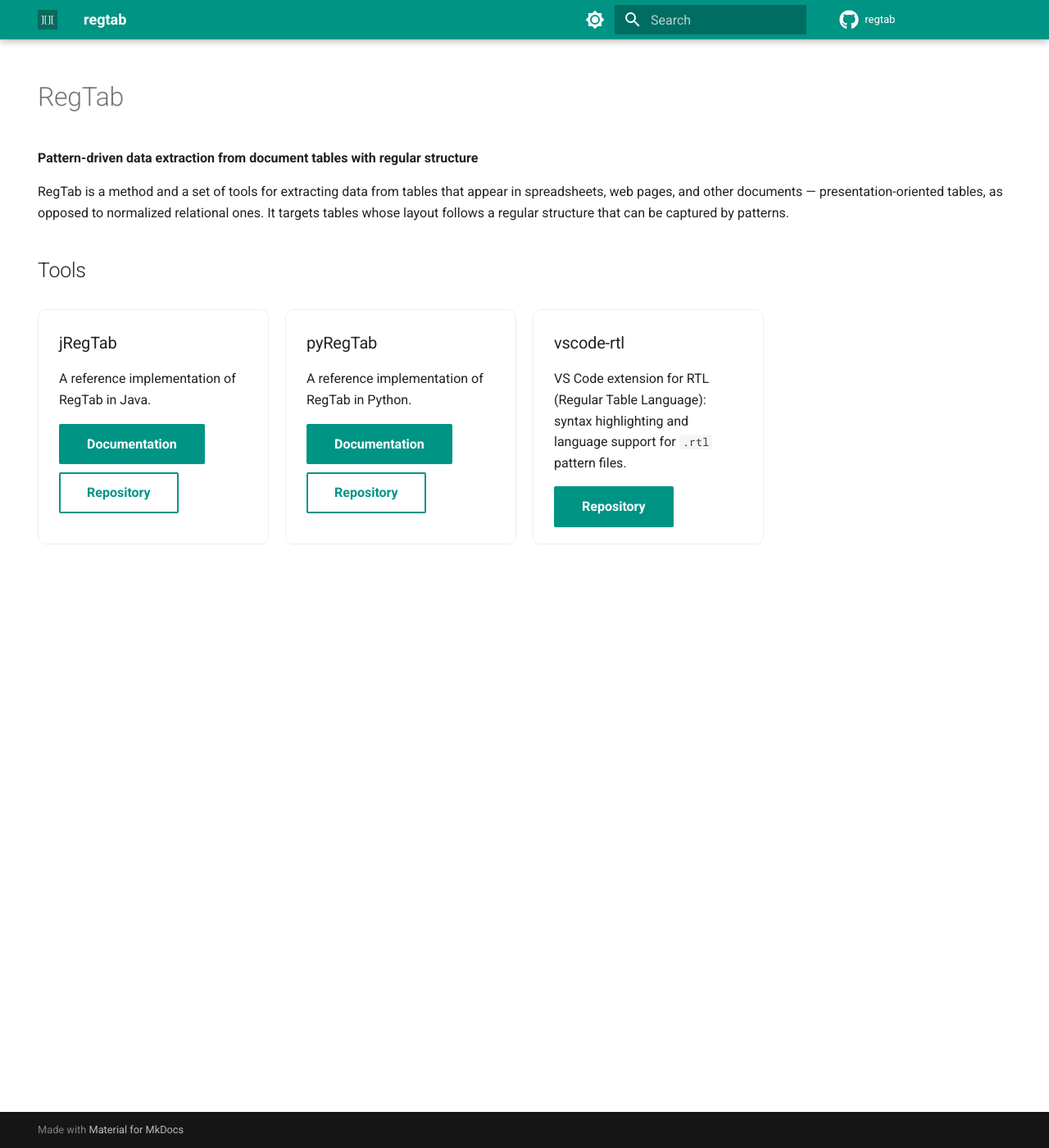
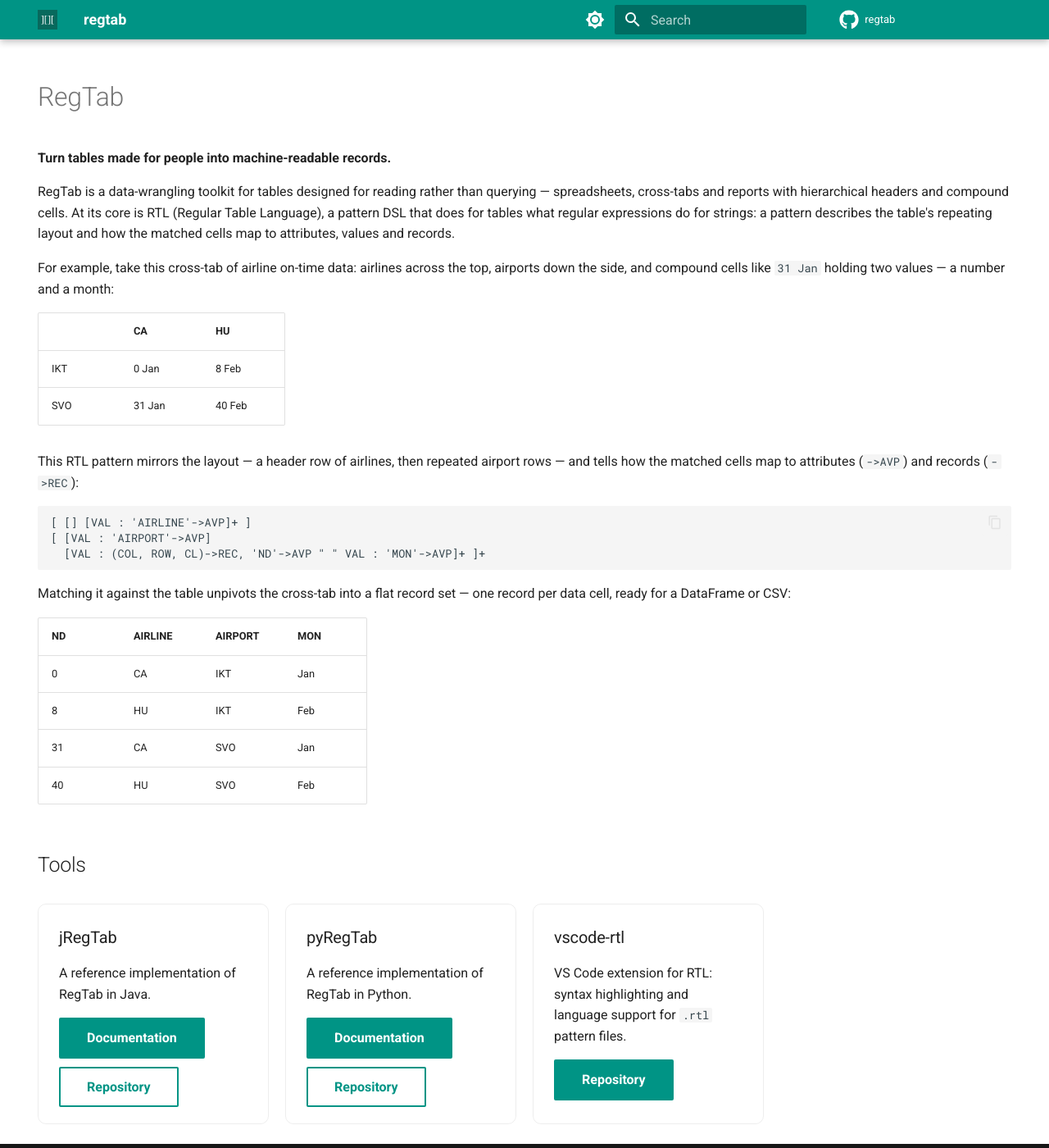
Before and after one commit to regtab/regtab.github.io, an MkDocs documentation site: the page built from docs/index.md, in a window 1280 px wide and 1400 px high. Shown: the whole window at 82% size. Built offline with MkDocs 1.6.1 and Material for MkDocs 9.7.7, drawn with Linux system fonts in a browser that asks for light colours.

Commit message:
Rewrite home page intro around RTL with a worked example
Replace the generic tagline and description with one centered on RTL
(Regular Table Language), and add a before/pattern/after example: an
airline on-time cross-tab, the RTL pattern that matches it, and the
flat record set it unpivots into.

Co-Authored-By: Claude Sonnet 5 <noreply@anthropic.com>

````diff
--- a/docs/index.md
+++ b/docs/index.md
@@ -6,12 +6,43 @@ hide:
 
 # RegTab
 
-**Pattern-driven data extraction from document tables with regular structure**
+**Turn tables made for people into machine-readable records.**
 
-RegTab is a method and a set of tools for extracting data from tables that
-appear in spreadsheets, web pages, and other documents — presentation-oriented
-tables, as opposed to normalized relational ones. It targets tables whose
-layout follows a regular structure that can be captured by patterns.
+RegTab is a data-wrangling toolkit for tables designed for reading rather
+than querying — spreadsheets, cross-tabs and reports with hierarchical
+headers and compound cells. At its core is RTL (Regular Table Language),
+a pattern DSL that does for tables what regular expressions do for strings:
+a pattern describes the table's repeating layout and how the matched cells
+map to attributes, values and records.
+
+For example, take this cross-tab of airline on-time data: airlines across
+the top, airports down the side, and compound cells like `31 Jan` holding
+two values — a number and a month:
+
+|     | CA     | HU     |
+|-----|--------|--------|
+| IKT | 0 Jan  | 8 Feb  |
+| SVO | 31 Jan | 40 Feb |
+
+This RTL pattern mirrors the layout — a header row of airlines, then
+repeated airport rows — and tells how the matched cells map to attributes
+(`->AVP`) and records (`->REC`):
+
+```text
+[ [] [VAL : 'AIRLINE'->AVP]+ ]
+[ [VAL : 'AIRPORT'->AVP]
+  [VAL : (COL, ROW, CL)->REC, 'ND'->AVP " " VAL : 'MON'->AVP]+ ]+
+```
+
+Matching it against the table unpivots the cross-tab into a flat record
+set — one record per data cell, ready for a DataFrame or CSV:
+
+| ND | AIRLINE | AIRPORT | MON |
+|----|---------|---------|-----|
+| 0  | CA      | IKT     | Jan |
+| 8  | HU      | IKT     | Feb |
+| 31 | CA      | SVO     | Jan |
+| 40 | HU      | SVO     | Feb |
 
 ## Tools
 
@@ -39,7 +70,7 @@ A reference implementation of RegTab in Python.
 
 <div class="project-card" markdown>
 ### vscode-rtl
-VS Code extension for RTL (Regular Table Language): syntax highlighting and
+VS Code extension for RTL: syntax highlighting and
 language support for `.rtl` pattern files.
 
 <div class="card-actions">
````
